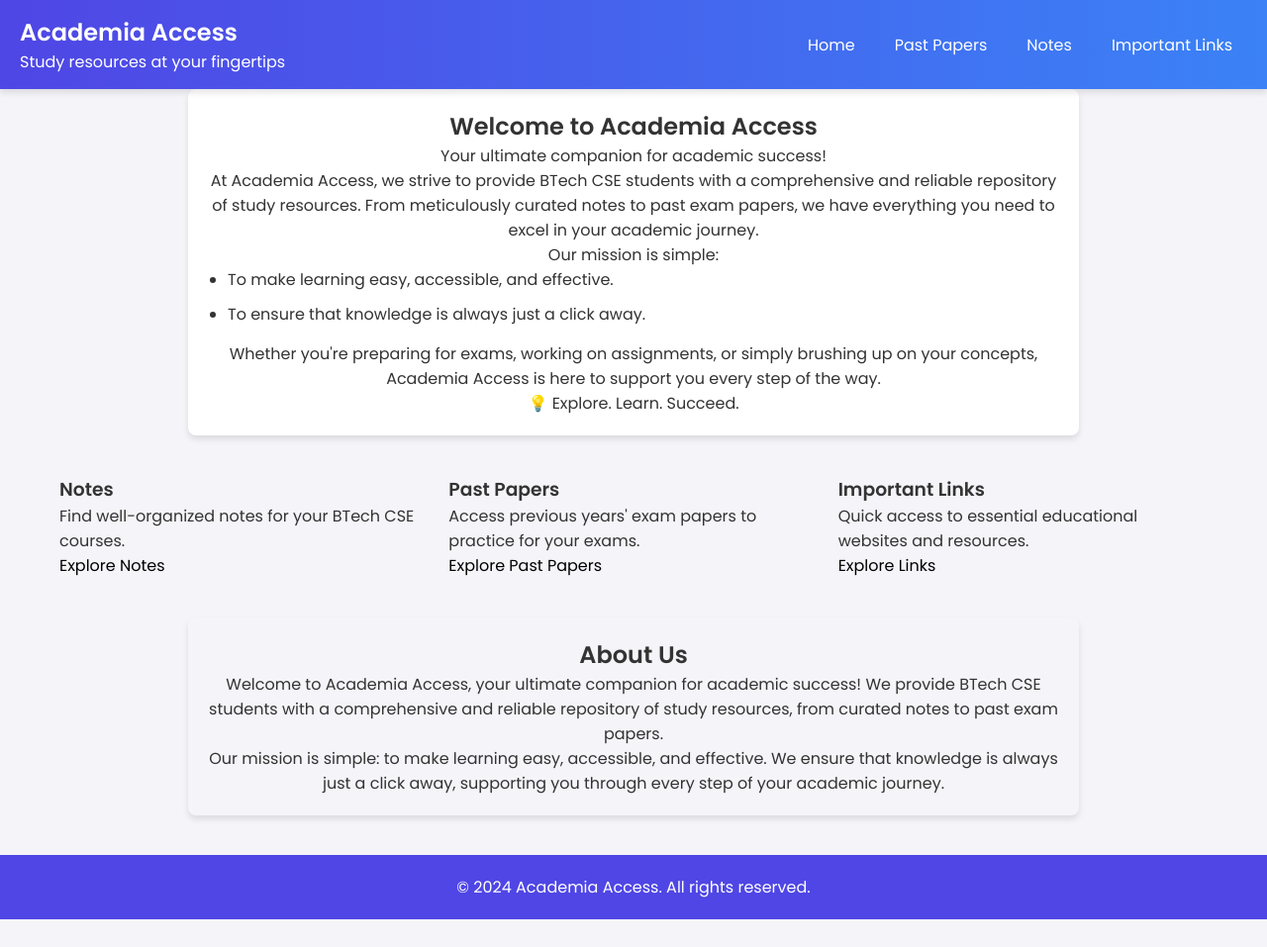
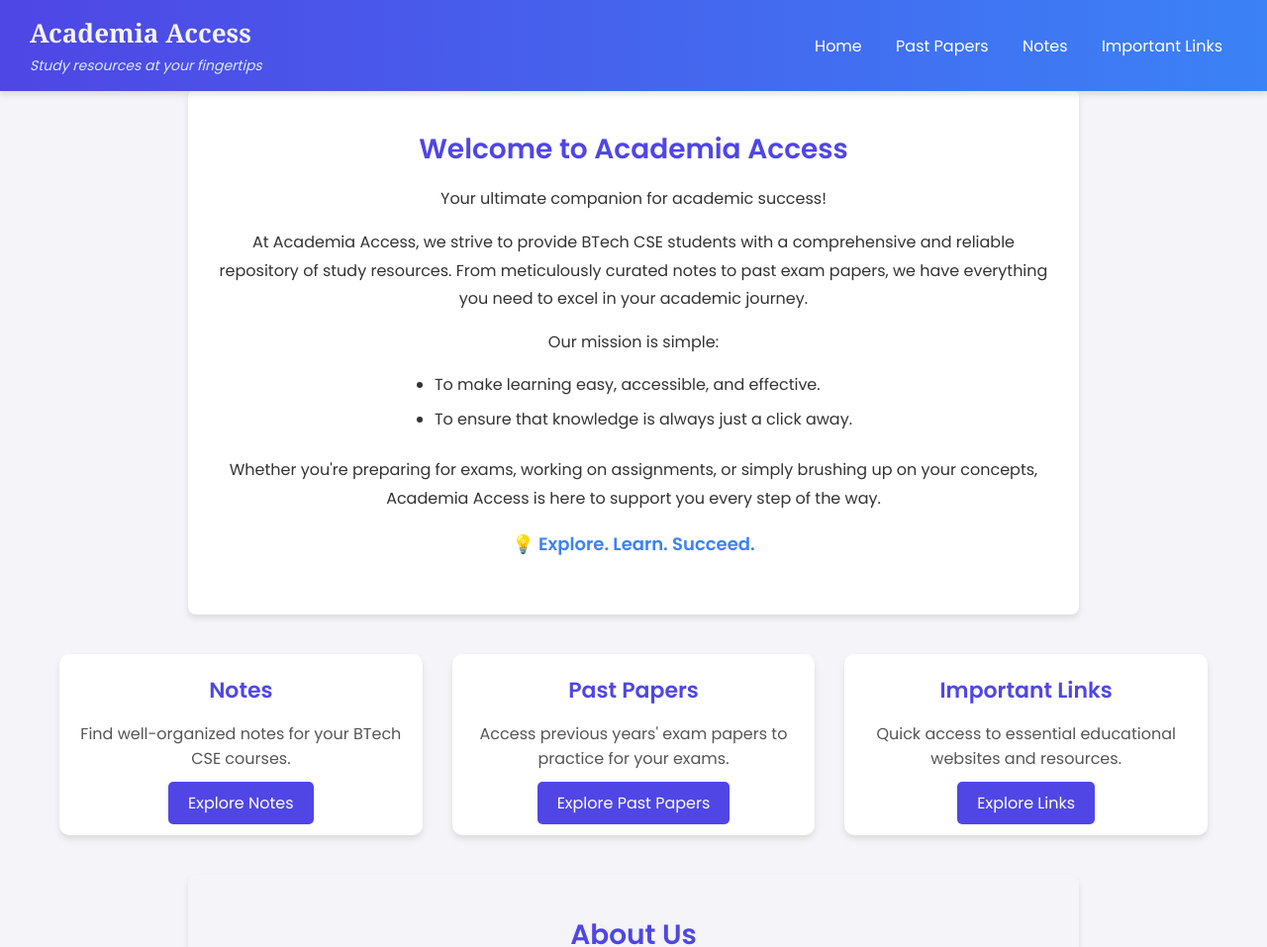
Before and after one commit to ShivamR8972/Academia-Access, a plain HTML site: page index.html in a window 1280 px wide. Shown: the top 957 px of the page at 99% size. Before the commit the page ends 929 px from the top, so only its background shows below. Drawn offline with Linux system fonts and the light colour scheme; a web font is replaced by a local one.

Commit message:
retrieve

```diff
--- a/styles.css
+++ b/styles.css
@@ -9,7 +9,7 @@ body {
     font-family: 'Poppins', sans-serif;
     background-color: #f4f4f9;
     color: #333;
-  padding-top: 70px; /* Prevent content from hiding behind navbar */
+    padding-top: 70px; /* Added to prevent content from being hidden behind the navbar */
   }
 
   /* Navigation Bar (Fixed) */
@@ -19,19 +19,26 @@ body {
     align-items: center;
     background: linear-gradient(90deg, #4f46e5, #3b82f6);
     color: white;
-  padding: 15px 20px;
+    padding: 15px 30px;
     box-shadow: 0 4px 6px rgba(0, 0, 0, 0.1);
     position: fixed;
     top: 0;
     left: 0;
     width: 100%;
-  z-index: 1000;
-  flex-wrap: wrap;
+    z-index: 1000; /* Ensures navbar stays on top */
   }
 
-.nav-links {
-  display: flex;
-  gap: 10px;
+  .navbar .branding h1 {
+    font-family: 'Georgia', serif;
+    font-size: 26px;
+    margin-bottom: 5px;
+    color: #f4f4f9;
+  }
+
+  .navbar .branding p {
+    font-style: italic;
+    font-size: 14px;
+    color: #dbeafe;
   }
 
   .nav-links a {
@@ -50,21 +57,34 @@ body {
 
   /* Introduction Section */
   .introduction {
-  padding: 20px;
+    padding: 40px 30px;
     background-color: #ffffff;
     color: #333;
-  text-align: center;
+    text-align: center; /* Center-align the text */
     margin: 20px auto;
     max-width: 900px;
     box-shadow: 0 4px 6px rgba(0, 0, 0, 0.1);
     border-radius: 8px;
   }
 
+  .introduction h2 {
+    font-size: 28px;
+    color: #4f46e5;
+    margin-bottom: 15px;
+  }
+
+  .introduction p {
+    font-size: 16px;
+    line-height: 1.8;
+    margin-bottom: 15px;
+  }
+
   .introduction ul {
     list-style-type: disc;
     margin-left: 20px;
     margin-bottom: 15px;
-  text-align: left;
+    display: inline-block; /* Center the list */
+    text-align: left; /* Align the list text to the left */
   }
 
   .introduction ul li {
@@ -72,27 +92,65 @@ body {
     margin-bottom: 10px;
   }
 
+  .introduction .highlight {
+    font-size: 18px;
+    font-weight: bold;
+    color: #3b82f6;
+  }
+
   /* Content Section */
   .content {
     display: grid;
-  grid-template-columns: repeat(auto-fit, minmax(250px, 1fr));
-  gap: 20px;
+    grid-template-columns: repeat(3, 1fr);
+    gap: 30px;
     max-width: 1200px;
     margin: 40px auto;
     padding: 0 20px;
   }
 
-/* Notes Section */
-.notes-cards {
-  display: grid;
-  grid-template-columns: repeat(auto-fit, minmax(200px, 1fr));
-  gap: 20px;
-  margin-top: 20px;
+  .card {
+    background-color: #ffffff;
+    box-shadow: 0 4px 6px rgba(0, 0, 0, 0.1);
+    border-radius: 10px;
+    padding: 20px;
+    text-align: center;
+    transition: transform 0.3s;
+  }
+
+  .card:hover {
+    transform: translateY(-10px);
+  }
+
+  .card h3 {
+    font-size: 22px;
+    color: #4f46e5;
+    margin-bottom: 15px;
+  }
+
+  .card p {
+    font-size: 16px;
+    color: #555;
+    margin-bottom: 20px;
+  }
+
+  .card .btn {
+    text-decoration: none;
+    background-color: #4f46e5;
+    color: white;
+    padding: 10px 20px;
+    border-radius: 5px;
+    font-size: 16px;
+    transition: background-color 0.3s;
+  }
+
+  .card .btn:hover {
+    background-color: #3b82f6;
   }
 
   /* About Us Section */
   .about-us {
-  padding: 20px;
+    background-color: #f4f4f9;
+    padding: 40px 30px;
     color: #333;
     text-align: center;
     max-width: 900px;
@@ -101,129 +159,35 @@ body {
     border-radius: 8px;
   }
 
+  .about-us h2 {
+    font-size: 28px;
+    color: #4f46e5;
+    margin-bottom: 15px;
+  }
+
+  .about-us p {
+    font-size: 16px;
+    line-height: 1.8;
+    margin-bottom: 15px;
+  }
+
   /* Footer Section */
   .footer {
     background-color: #4f46e5;
     color: white;
-  padding: 20px;
+    padding: 20px 30px;
     text-align: center;
+    margin-top: 40px;
+    position: relative;
+    bottom: 0;
+    width: 100%;
   }
 
-<<<<<<< HEAD
-.note-card:hover {
-  transform: scale(1.05);
-  background-color: #e0e7ff;
+  .footer-content {
+    max-width: 1200px;
+    margin: 0 auto;
   }
 
-.subjects-container {
-  margin-top: 40px;
+  .footer p {
+    font-size: 16px;
   }
-
-.subjects-list {
-  display: none; /* Initially hidden */
-  margin-bottom: 30px;
-  text-align: center;
-}
-
-.subjects-icons {
-  display: flex;
-  flex-wrap: wrap;
-  gap: 20px;
-  justify-content: center;
-  margin-top: 10px;
-}
-
-.subject {
-  background-color: #ffffff;
-  box-shadow: 0 4px 6px rgba(0, 0, 0, 0.1);
-  border-radius: 10px;
-  padding: 10px 20px;
-  color: #333;
-  font-weight: bold;
-  cursor: pointer;
-  transition: background-color 0.3s;
-}
-
-.subject:hover {
-  background-color: #e0e7ff;
-}
-
-
-/* Subjects section */
-
-.sub-body {
-  display: flex;
-  flex-direction: column;
-  min-height: 100vh;
-}
-
-.chapters .container {
-  text-align: center;
-  padding: 40px;
-  max-width: 800px;
-  margin: auto;
-}
-
-.chapters {
-  flex: 1;
-}
-
-.chapter-list {
-  list-style-type: none;
-  padding: 0;
-}
-
-.chapter-list li {
-  margin: 15px 0;
-}
-
-.chapter-list li a {
-  text-decoration: none;
-  font-size: 18px;
-  color: #4f46e5;
-  padding: 10px 15px;
-  border: 1px solid #4f46e5;
-  border-radius: 5px;
-  transition: background-color 0.3s, color 0.3s;
-}
-
-.chapter-list li a:hover {
-  background-color: #4f46e5;
-  color: #ffffff;
-}
-
-a {
-  text-decoration: none;
-  color: black;
-}
-=======
-/* Responsive Design */
-@media screen and (max-width: 768px) {
-  .navbar {
-    flex-direction: column;
-    text-align: center;
-  }
-
-  .nav-links {
-    flex-direction: column;
-    gap: 5px;
-  }
-
-  .introduction {
-    padding: 15px;
-    margin: 10px auto;
-  }
-
-  .content {
-    grid-template-columns: 1fr;
-  }
-
-  .notes-cards {
-    grid-template-columns: 1fr;
-  }
-
-  .about-us {
-    padding: 15px;
-  }
-}
->>>>>>> 68a13257d18041304e1139a8568893546943407c
```
Lines whose indentation alone changed are shown as unchanged.
